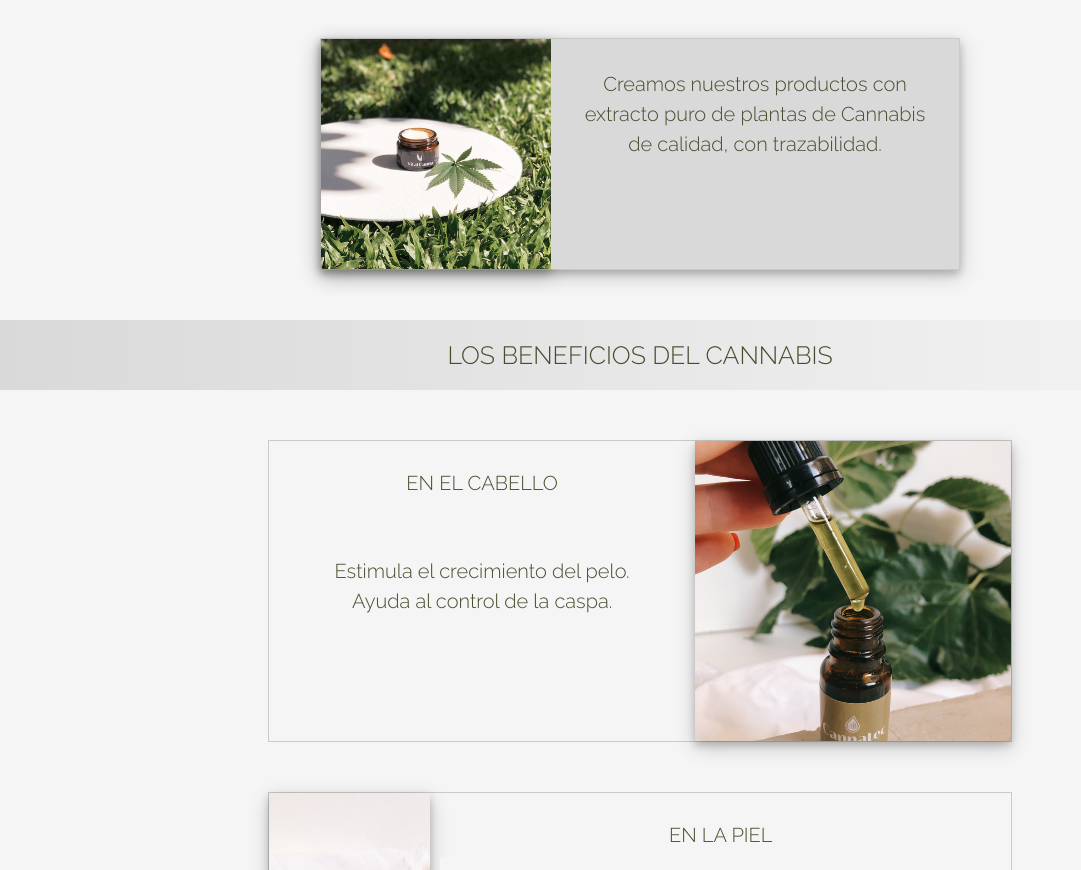
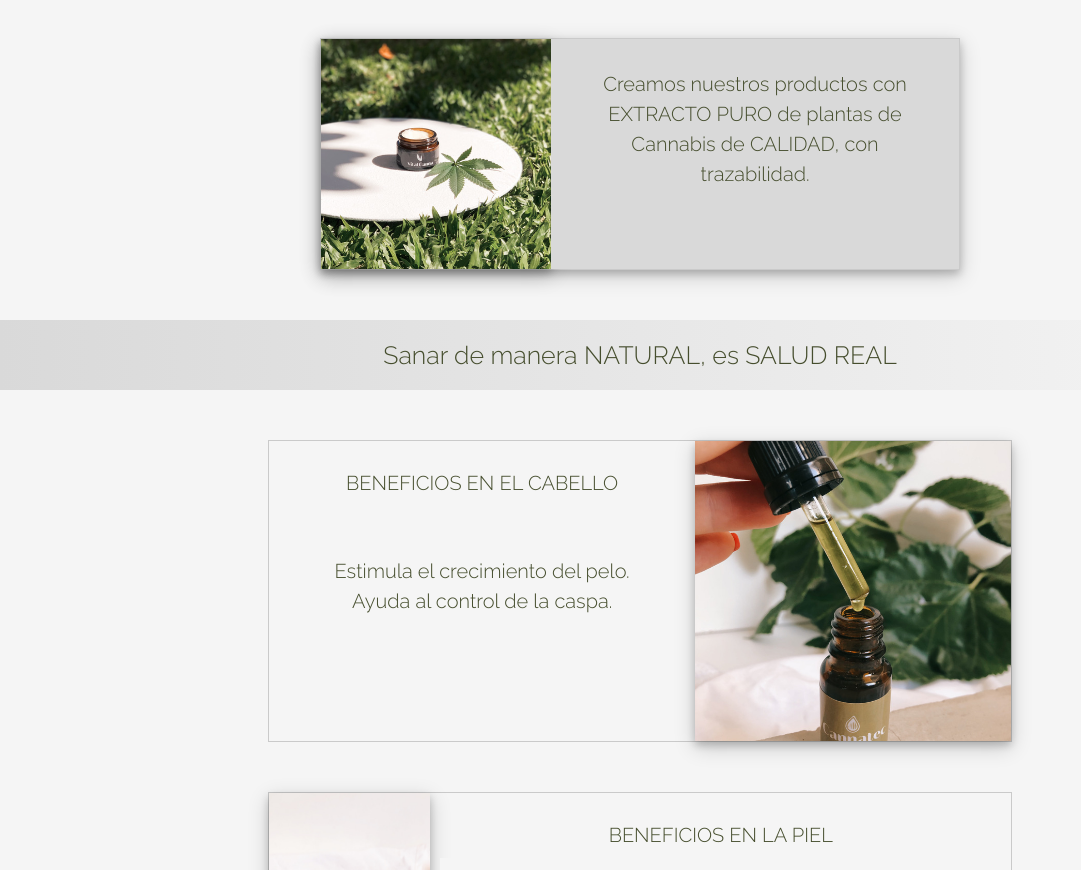
Before and after one commit to MDanielaMontoya/ProyectoCoderWeb, a website: page index.html in a window 1280 px wide. Shown: the part 342-1212 px from the top of the page, without its empty margins (0-1081 px from the left). Drawn offline with nearby package versions, Linux system fonts and the light colour scheme.

Commit message:
modificaciones texto

```diff
--- a/index.html
+++ b/index.html
@@ -47,15 +47,15 @@
         <section class="flexMainColumn">
             <div class="portada">
                 <img class="imagenPortada" src="./assets/foto-de-portada.jpeg" alt="crema de cannabis">
-                <p>Creamos nuestros productos con extracto puro de plantas de Cannabis de calidad, con trazabilidad.</p>
+                <p>Creamos nuestros productos con EXTRACTO PURO de plantas de Cannabis de CALIDAD, con trazabilidad.</p>
             </div>
         </section>
         <div class="flexMainColumn">
-            <h1>LOS BENEFICIOS DEL CANNABIS</h1>
+            <h1>Sanar de manera NATURAL, es SALUD REAL</h1>
             </div>
         <section class="flexCabelloPiel">
             <div class="gridCabello">
-                <h2 class="item1">EN EL CABELLO</h2>
+                <h2 class="item1">BENEFICIOS EN EL CABELLO</h2>
                 <ul class="cabello">
                     <li>Estimula el crecimiento del pelo.</li>
                     <li>Ayuda al control de la caspa.</li>
@@ -64,7 +64,7 @@
             </div>
             <div class="gridPiel">
                 <img class="imagen2" src="./assets/beneficio-piel.jpeg" alt="Muestra de crema de cannabis">
-                <h2 class="item2">EN LA PIEL</h2>
+                <h2 class="item2">BENEFICIOS EN LA PIEL</h2>
                 <ul class="piel">
                     <li>Alto poder anti-oxidante y anti-inflamatorio.</li>
                     <li>Ayuda al control del acne.</li>
--- a/scss/layout/_mainContactate.scss
+++ b/scss/layout/_mainContactate.scss
@@ -16,6 +16,7 @@ $hooverColor:white;
     font-size: 2rem;
     background-color:$secondaryColor;
     color:$thirdColor;
+    border-radius: 0.4rem;
 }
 
 .formGrid{
@@ -42,5 +43,6 @@ $hooverColor:white;
     border:1px solid white;
     background-color:$secondaryColor;
     color:$thirdColor;
+    border-radius: 0.4rem;
 
 }
```
